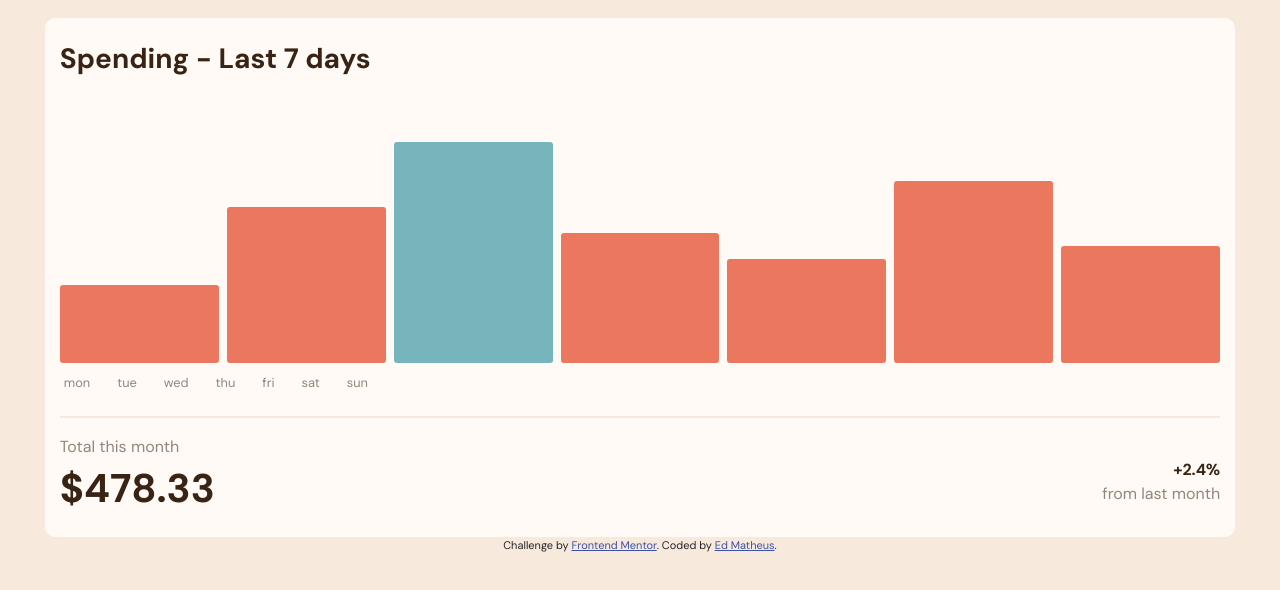
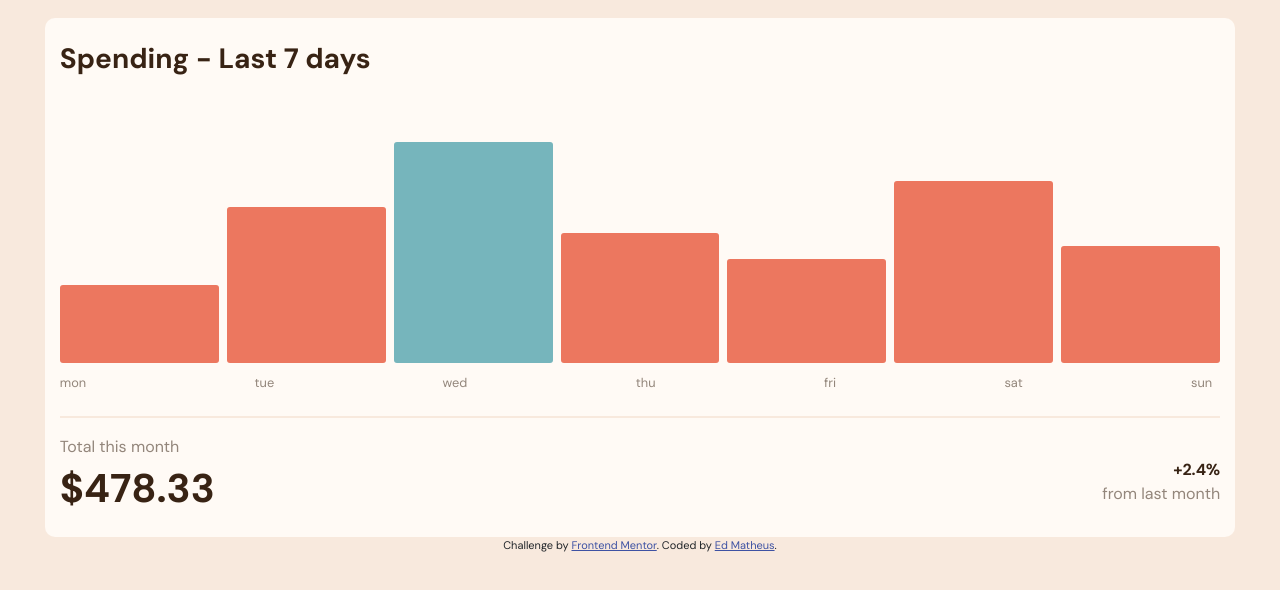
Before and after one commit to ed-matheus/expenses-chart, a plain HTML site: page index.html in a window 1280 px wide. Shown: the part 176-766 px from the top of the page. Drawn offline with nearby package versions, Linux system fonts and the light colour scheme.

Commit message:
little changes on HTML file and requisition tests from JS file

```diff
--- a/assets/script.js
+++ b/assets/script.js
@@ -0,0 +1,10 @@
+fetch("../data.json")
+    .then(response => response.json())
+    .then(data => {
+        console.log(data)
+
+
+    })
+    .catch(a => {
+        console.error("Erro ao carregar o arquivo JSON: ", a)
+    });
--- a/index.html
+++ b/index.html
@@ -53,14 +53,14 @@
             <div class="bar me-2" style="height: 70%;"></div>
             <div class="bar" style="height: 45%;"></div>
           </div>
-          <div class="labels w-100 pb-4 d-flex">
-            <span class="ms-1">mon</span>
+          <div class="labels w-100 pb-4 d-flex justify-content-between">
+            <span class="">mon</span>
             <span>tue</span>
             <span>wed</span>
             <span>thu</span>
             <span>fri</span>
             <span>sat</span>
-            <span class="me-0">sun</span>
+            <span class="me-2">sun</span>
           </div>
 
           <div class="month_total pt-3 w-100 d-flex justify-content-between align-items-center">
```
Also changed, not shown: data.json (renamed from assets/data.json).
